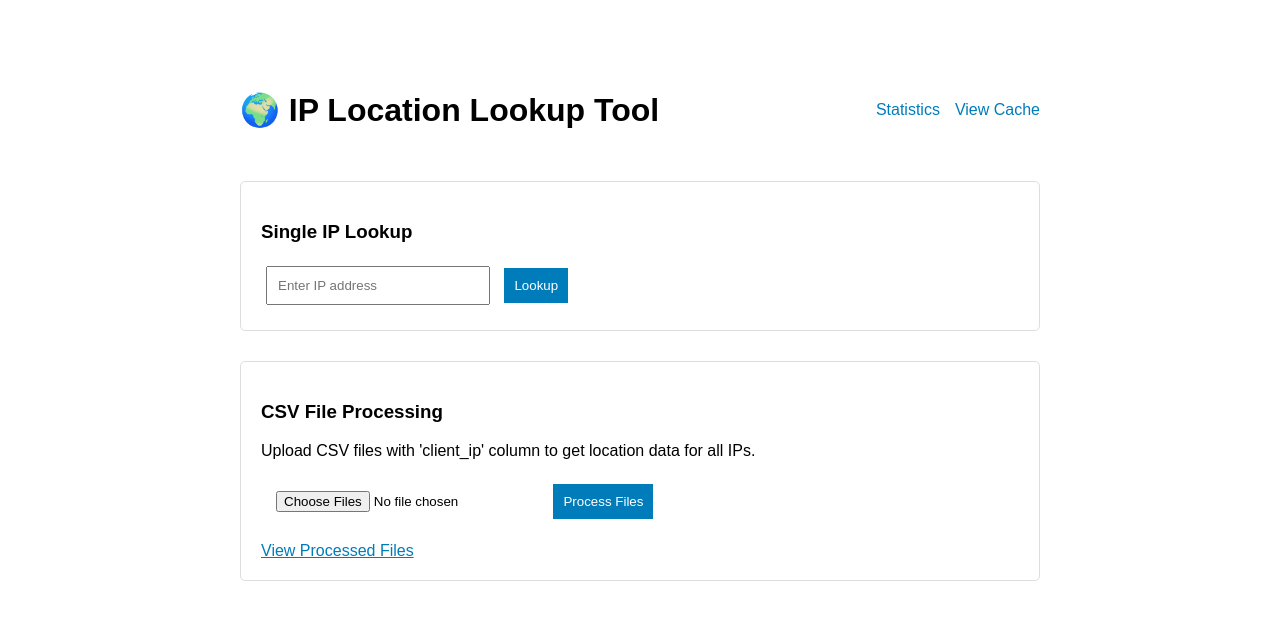
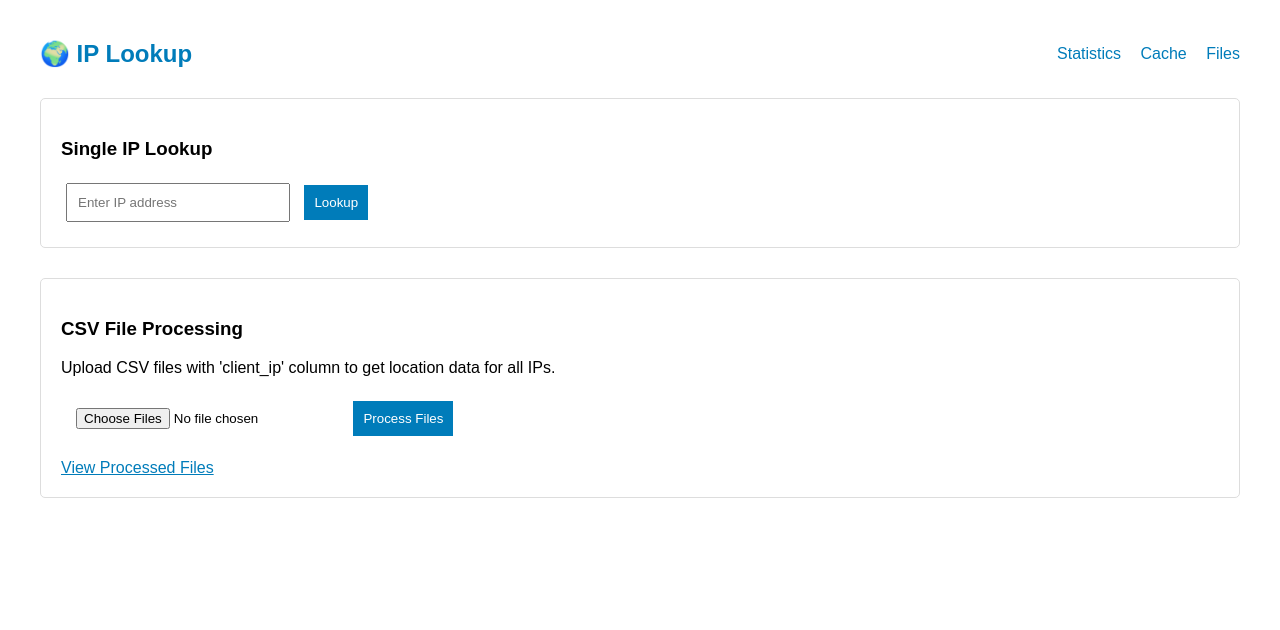
Before and after one commit to monyratha/ip-location-lookup-tool, a Python web app: template templates/index.html in a window 1280 px wide. Shown: the top 630 px of the page. Run offline with Jinja, Linux system fonts and the light colour scheme; the template is opened without the code that fills it, so the values that code supplies are empty.

Commit message:
Add base layout and global style

```diff
--- /dev/null
+++ b/static/style.css
@@ -0,0 +1,30 @@
+body {
+    font-family: Arial, sans-serif;
+    max-width: 1200px;
+    margin: 20px auto;
+    padding: 20px;
+}
+
+.navbar {
+    display: flex;
+    justify-content: space-between;
+    align-items: center;
+    margin-bottom: 30px;
+}
+
+.logo {
+    font-size: 24px;
+    font-weight: bold;
+    color: #007cba;
+    text-decoration: none;
+}
+
+.nav-links a {
+    margin-left: 15px;
+    color: #007cba;
+    text-decoration: none;
+}
+
+.nav-links a:hover {
+    text-decoration: underline;
+}
--- /dev/null
+++ b/templates/base.html
@@ -0,0 +1,19 @@
+<!DOCTYPE html>
+<html>
+<head>
+    <title>{% block title %}IP Lookup{% endblock %}</title>
+    <link rel="stylesheet" href="{{ url_for('static', filename='style.css') }}">
+    {% block extra_head %}{% endblock %}
+</head>
+<body>
+    <div class="navbar">
+        <a href="{{ url_for('index') }}" class="logo">🌍 IP Lookup</a>
+        <div class="nav-links">
+            <a href="{{ url_for('view_stats') }}">Statistics</a>
+            <a href="{{ url_for('view_cache') }}">Cache</a>
+            <a href="{{ url_for('list_results') }}">Files</a>
+        </div>
+    </div>
+    {% block content %}{% endblock %}
+</body>
+</html>
--- a/templates/index.html
+++ b/templates/index.html
@@ -1,9 +1,7 @@
-<!DOCTYPE html>
-<html>
-<head>
-    <title>IP Location Lookup</title>
+{% extends 'base.html' %}
+{% block title %}IP Location Lookup{% endblock %}
+{% block extra_head %}
 <style>
-        body { font-family: Arial, sans-serif; max-width: 800px; margin: 50px auto; padding: 20px; }
     .section { margin: 30px 0; padding: 20px; border: 1px solid #ddd; border-radius: 5px; }
     input, button { padding: 10px; margin: 5px; }
     button { background: #007cba; color: white; border: none; cursor: pointer; }
@@ -16,18 +14,10 @@
     .processing-message { position: fixed; top: 20px; right: 20px; background: #007cba; color: white; padding: 10px 20px; border-radius: 5px; z-index: 1001; display: none; }
     button:disabled { background: #ccc !important; cursor: not-allowed !important; }
 </style>
-</head>
-<body>
+{% endblock %}
+{% block content %}
 <div class="processing-overlay" id="processingOverlay"></div>
 <div class="processing-message" id="processingMessage">⚠️ Processing in progress - Please don't leave this page</div>
-
-    <div style="display: flex; justify-content: space-between; align-items: center;">
-        <h1>🌍 IP Location Lookup Tool</h1>
-        <div style="display: flex; gap: 15px;">
-            <a href="/stats" style="color: #007cba; text-decoration: none;">Statistics</a>
-            <a href="/cache" style="color: #007cba; text-decoration: none;">View Cache</a>
-        </div>
-    </div>
 
 <div class="section">
     <h3>Single IP Lookup</h3>
@@ -212,5 +202,4 @@
         return `${minutes}m ${remainingSeconds}s`;
     }
 </script>
-</body>
-</html>
+{% endblock %}
```
Also changed, not shown: templates/cache.html (+6 -10 lines), templates/results.html (+6 -10 lines), templates/stats.html (+6 -10 lines), templates/view.html (+6 -10 lines). Lines whose indentation alone changed are shown as unchanged.
